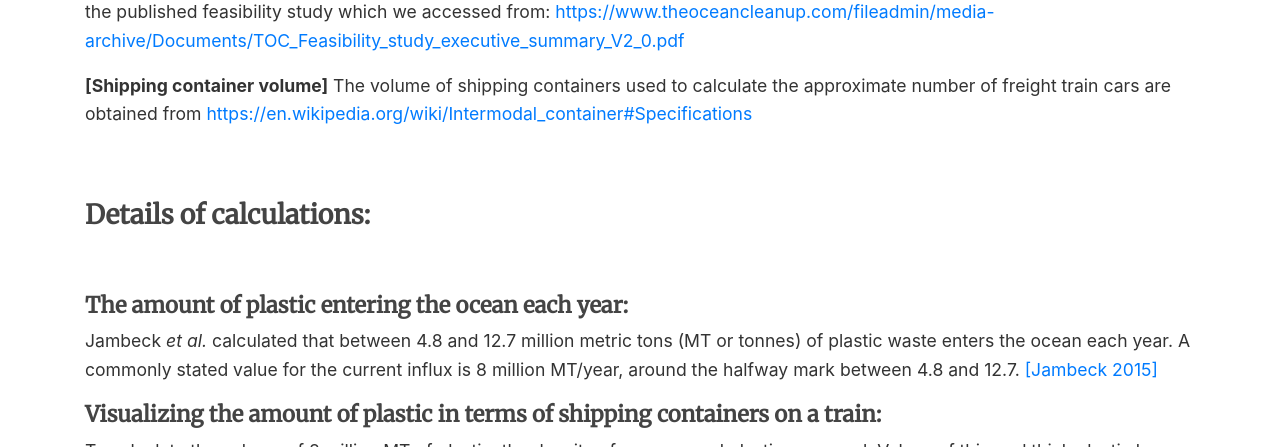
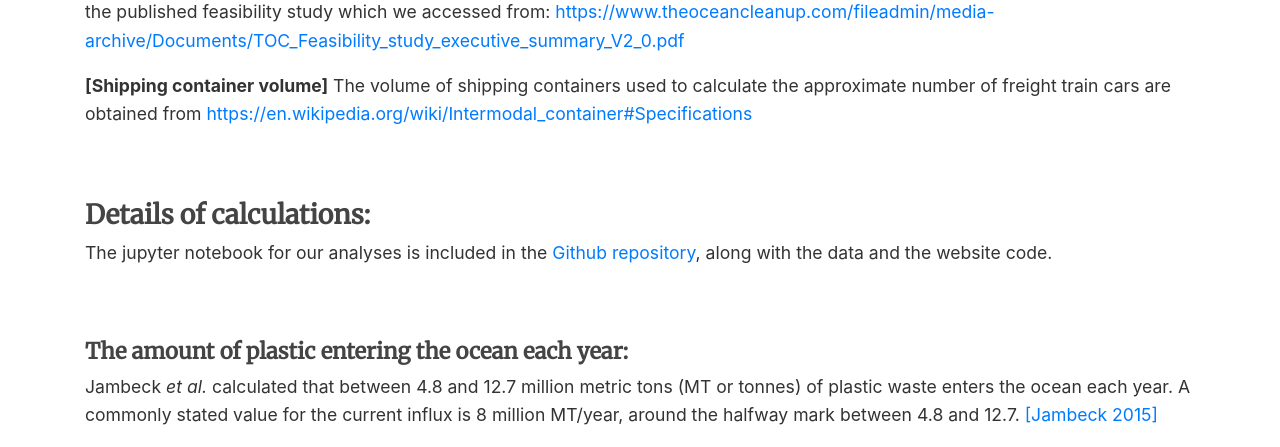
Before and after one commit to royanin/plastic_waste, a Flask app: page / in a window 1280 px wide. Shown: the part 6053-6500 px from the top of the page. Run offline with Flask 2, Linux system fonts and the light colour scheme; some libraries are stand-ins or nearby versions.

Commit message:
added github links

```diff
--- a/plastic_pollution/templates/content/calc_details.html
+++ b/plastic_pollution/templates/content/calc_details.html
@@ -1,5 +1,6 @@
 <div class="container">
     <h4>Details of calculations:</h4>
+    <p>The jupyter notebook for our analyses is included in the <a href="https://github.com/royanin/plastic_waste" target="_blank">Github repository</a>, along with the data and the website code.</p>
     <br><br>
 <div>
     <h5>The amount of plastic entering the ocean each year:</h5>
--- a/plastic_pollution/templates/content/index_details.html
+++ b/plastic_pollution/templates/content/index_details.html
@@ -290,7 +290,10 @@
 <br><br>
 <hr>
 <div class="container">
-    <div class="col-md-12">
+    <div>
+        Visit <a href="https://github.com/royanin/plastic_waste" target="_blank"><i class="fab fa-github"></i> Github repository</a> for the jupyter notebook, data, and the website code.
+    </div>
+    <div>
         Created by Olivia Alley and Anindya Roy
     </div>
 </div>
```
